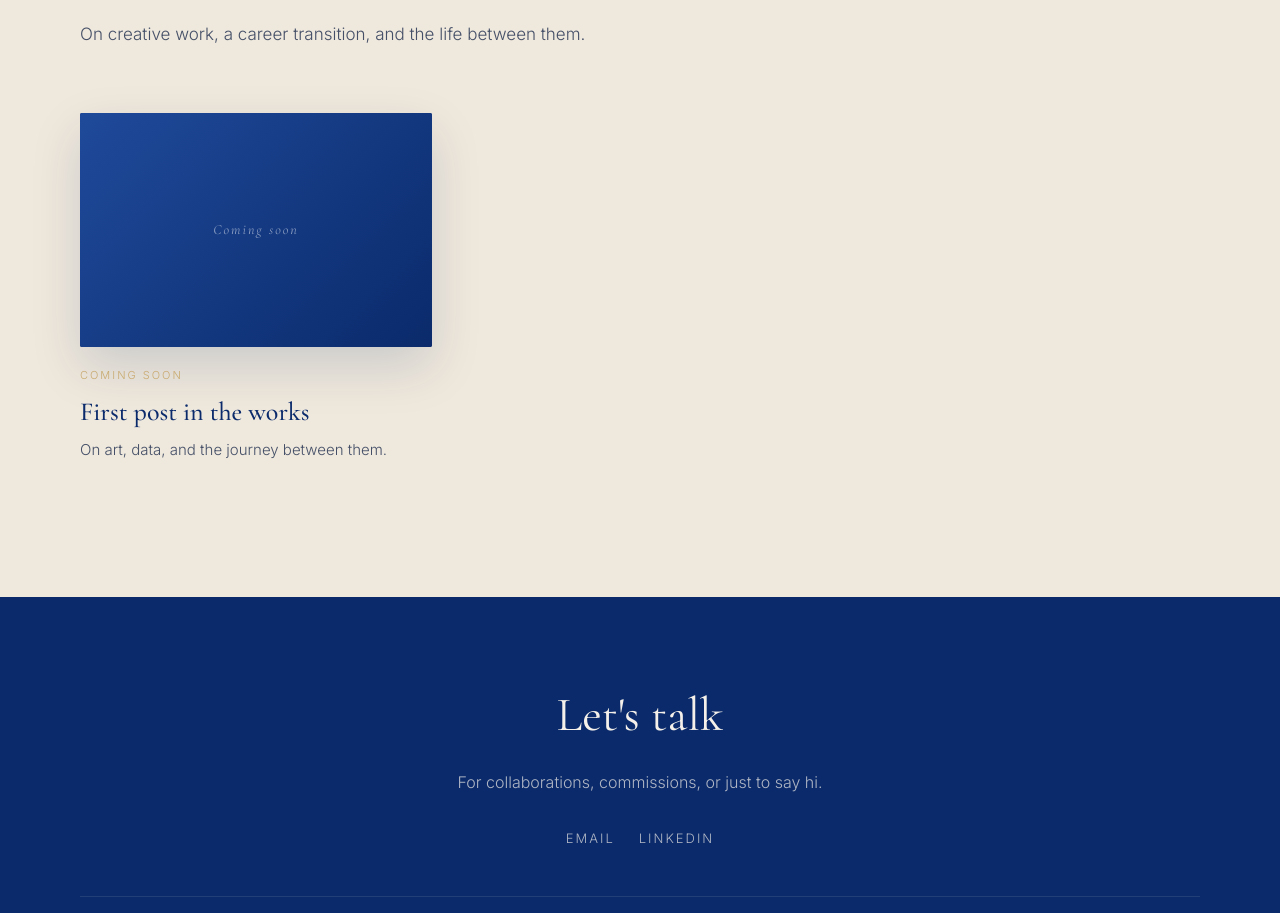
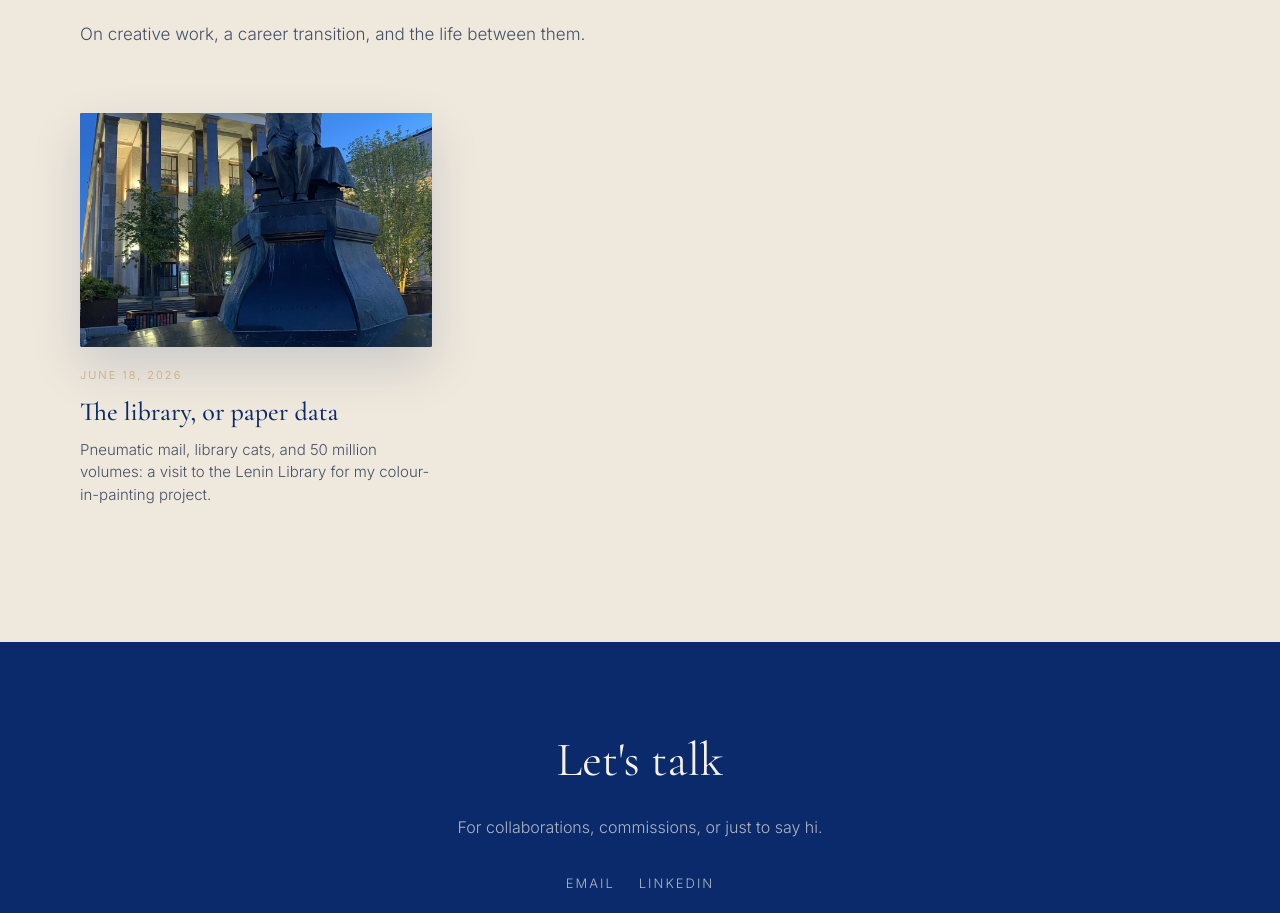
Before and after one commit to 0ld0wl/olgapanina-website, a plain HTML site: page index.html in a window 1280 px wide. Shown: the part 4657-5570 px from the top of the page. Drawn offline with nearby package versions, Linux system fonts and the light colour scheme.

Commit message:
Added link to library blogpost

```diff
--- a/index.html
+++ b/index.html
@@ -140,14 +140,14 @@
   <p class="section-intro">On creative work, a career transition, and the life between them.</p>
 
   <div class="blog-grid">
-    <article class="post-card" style="cursor: default;">
+    <a href="posts/library-or-paper-data.html" class="post-card">
       <div class="post-cover">
-        <div class="post-cover-empty">Coming soon</div>
+        <img src="images/blog/library.jpg" alt="The library, or paper data">
       </div>
-      <div class="post-date">Coming soon</div>
-      <h3 class="post-title">First post in the works</h3>
-      <p class="post-excerpt">On art, data, and the journey between them.</p>
-    </article>
+      <div class="post-date">June 18, 2026</div>
+      <h3 class="post-title">The library, or paper data</h3>
+      <p class="post-excerpt">Pneumatic mail, library cats, and 50 million volumes: a visit to the Lenin Library for my colour-in-painting project.</p>
+    </a>
   </div>
 </section>
 
```
